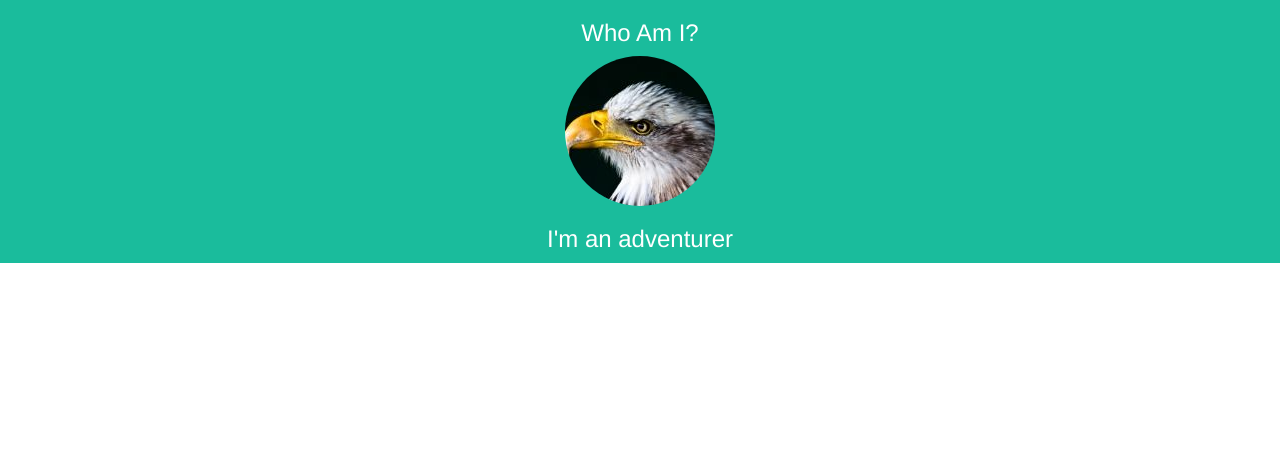
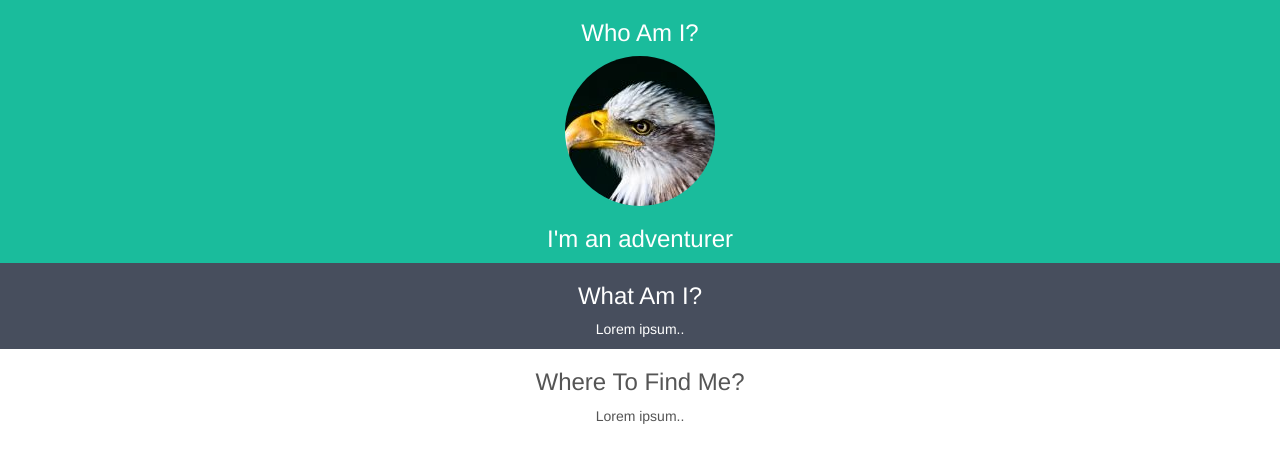
Before and after one commit to MarcosColz/ecogit, a plain HTML site: page index.html in a window 1280 px wide. Drawn offline with nearby package versions, Linux system fonts and the light colour scheme.

Commit message:
feat: created a containers

```diff
--- a/index.html
+++ b/index.html
@@ -19,7 +19,15 @@
         <h3>I'm an adventurer</h3>
     </div>
 
+    <div class="container-fluid bg-2 text-center">
+        <h3>What Am I?</h3>
+        <p>Lorem ipsum..</p>
+      </div>
 
+      <div class="container-fluid bg-3 text-center">
+        <h3>Where To Find Me?</h3>
+        <p>Lorem ipsum..</p>
+      </div>
 
 </body>
 
```
